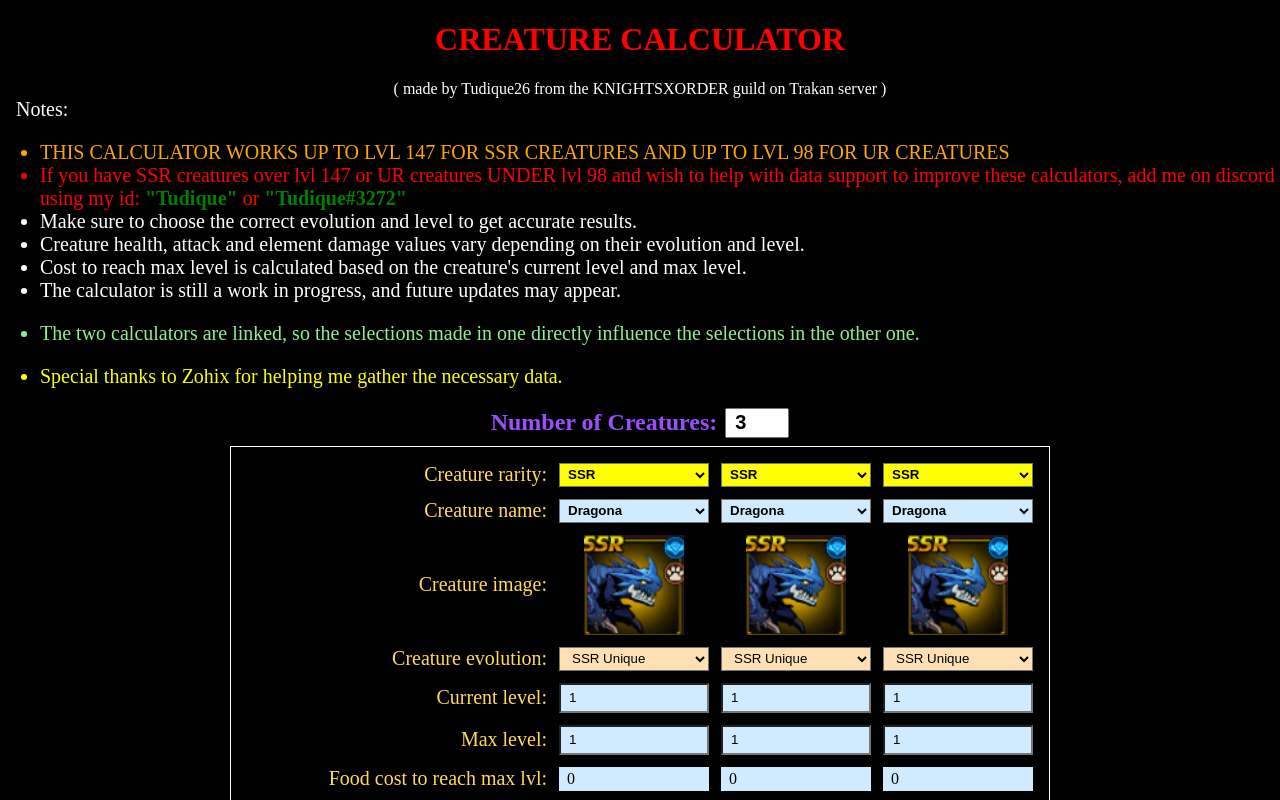
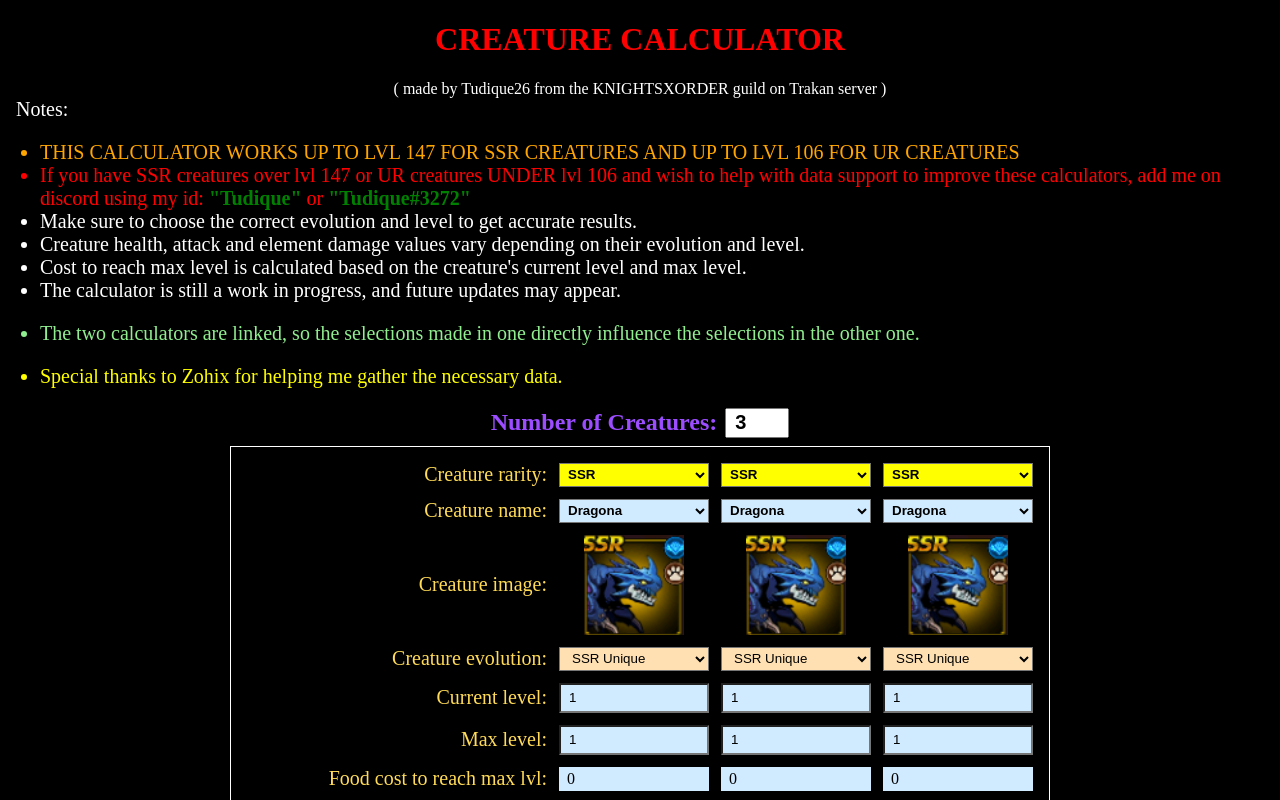
Before and after one commit to PopTudor1/creature-calculator-app, a React (Vite) app: page / in a window 1280 px wide. Shown: the top 800 px of the page. Built offline with nearby package versions, Linux system fonts and the light colour scheme.

Commit message:
Main-add UR cost form 98 to 105

```diff
--- a/src/creature-calculator.tsx
+++ b/src/creature-calculator.tsx
@@ -65,7 +65,7 @@ const levelCostsUR: number[] = [
   20009, 20487, 20969, 21455, 21944, 22437, 22934, 23434, 23938, 24445, 24956,
   25470, 25988, 26510, 27034, 27563, 28094, 28629, 29167, 29709, 30254, 30802,
   31354, 31909, 32467, 33028, 33592, 34160, 34731, 35305, 35882, 36462, 37045,
-  37632, 38221, 38814,
+  37632, 38221, 38814, 39409, 40007, 40609, 41213, 41821, 42431, 43045, 43661,
 ];
 
 const statsMultiplierSSR = 4;
```
